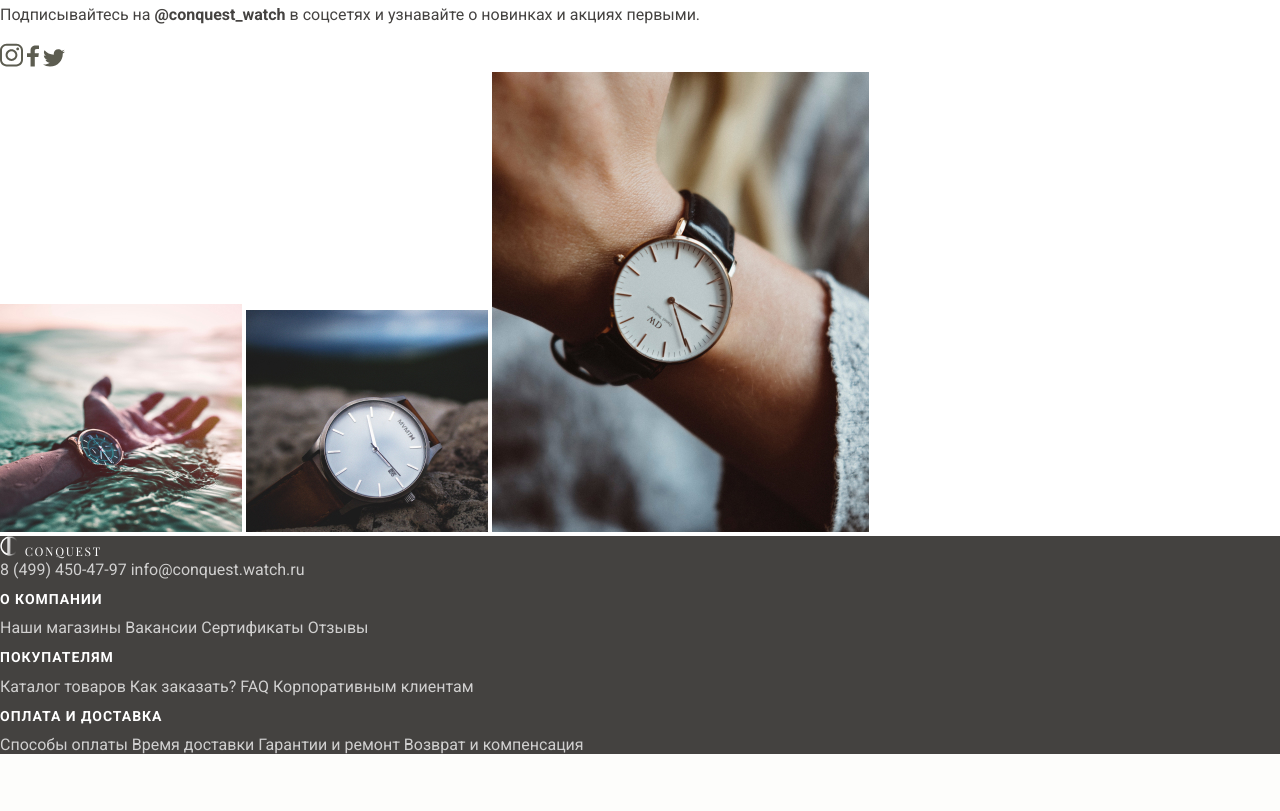
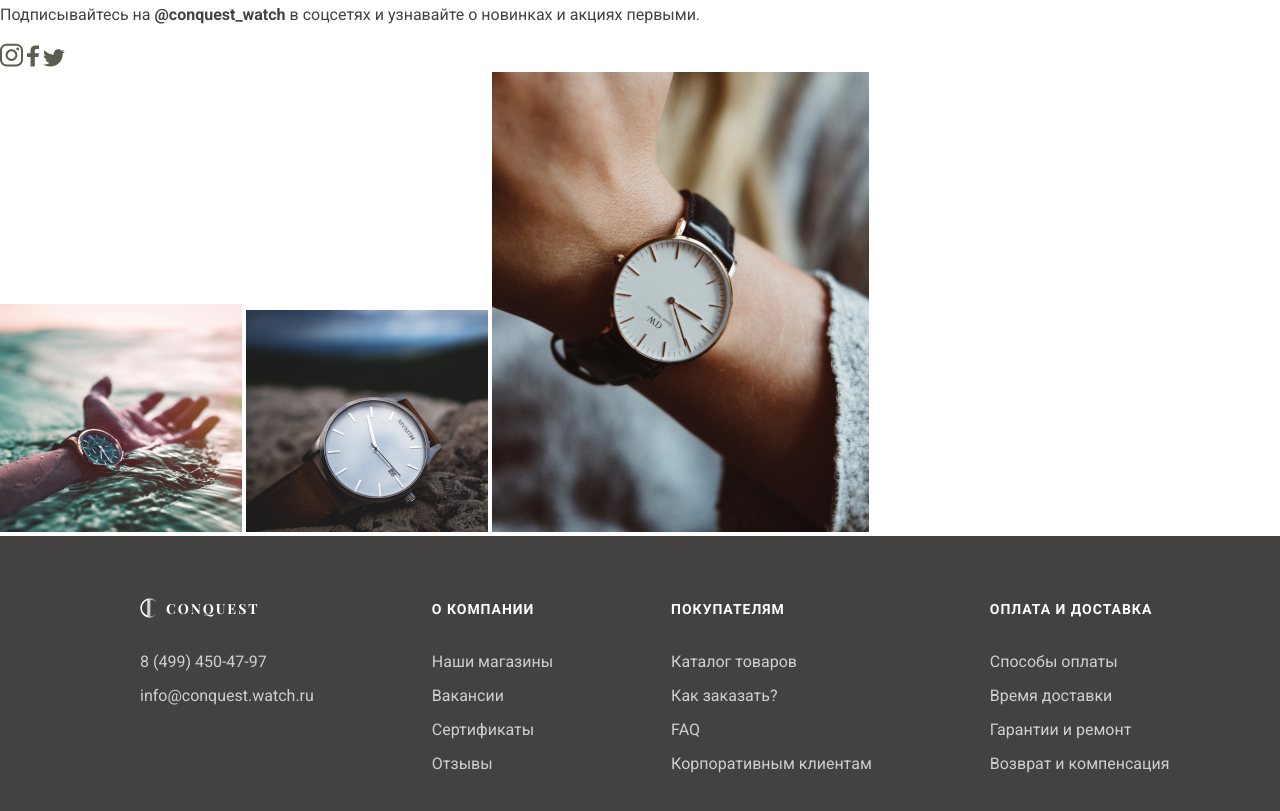
Before and after one commit to vindimm/conquest, a website: page source/index.html in a window 1280 px wide. Shown: the part 3183-3994 px from the top of the page. Before the commit the page ends 3937 px from the top, so only its background shows below. Drawn offline with nearby package versions, Linux system fonts and the light colour scheme; files that its build step writes are made by us from their sources.

Commit message:
стилизовал футер

```diff
--- a/source/index.html
+++ b/source/index.html
@@ -5,13 +5,14 @@
   <meta charset="UTF-8">
   <meta http-equiv="X-UA-Compatible" content="IE=edge">
   <meta name="viewport" content="width=device-width, initial-scale=1.0">
-  <title>Document</title>
+  <title>Conquest - Швейцарские часы</title>
   <link rel="stylesheet" href="css/style.min.css" />
   <link rel="preconnect" href="https://fonts.googleapis.com">
   <link rel="preconnect" href="https://fonts.gstatic.com" crossorigin>
   <link
     href="https://fonts.googleapis.com/css2?family=Playfair+Display:wght@400;700&family=Prata&family=Roboto:wght@300;400;500;700&display=swap"
     rel="stylesheet">
+  <link rel="icon" href="favicon.ico">
 </head>
 
 <body class="page">
@@ -143,8 +144,9 @@
     </section>
   </main>
   <footer class="footer">
+    <div class="footer__wrapper center-container center-container--narrow">
       <div class="footer__contacts contacts">
-      <a href="" class="contacts__logo-link">
+        <a href="#" class="contacts__logo-link contacts__logo-link--footer">
           <img class="contacts__logo-img" src="./images/logo-white.svg" width="20" height="20" alt="Логотип Конквест">
           Conquest
         </a>
@@ -154,35 +156,36 @@
         </address>
       </div>
 
-    <ul class="footer__menu footer-menu">
-      <li class="footer-menu__item">
+      <div class="footer__about footer-menu">
         <h2 class="footer-menu__title">О компании</h2>
         <ul class="footer-menu__list">
-          <a class="footer-menu__link" href="#">Наши магазины</a>
-          <a class="footer-menu__link" href="#">Вакансии</a>
-          <a class="footer-menu__link" href="#">Сертификаты</a>
-          <a class="footer-menu__link" href="#">Отзывы</a>
+          <li class="footer-menu__item"><a class="footer-menu__link" href="#">Наши магазины</a></li>
+          <li class="footer-menu__item"><a class="footer-menu__link" href="#">Вакансии</a></li>
+          <li class="footer-menu__item"><a class="footer-menu__link" href="#">Сертификаты</a></li>
+          <li class="footer-menu__item"><a class="footer-menu__link" href="#">Отзывы</a></li>
         </ul>
-      </li>
-      <li class="footer-menu__item">
+      </div>
+
+      <div class="footer__customers footer-menu">
         <h2 class="footer-menu__title">Покупателям</h2>
         <ul class="footer-menu__list">
-          <a class="footer-menu__link" href="#">Каталог товаров</a>
-          <a class="footer-menu__link" href="#">Как заказать?</a>
-          <a class="footer-menu__link" href="#">FAQ</a>
-          <a class="footer-menu__link" href="#">Корпоративным клиентам</a>
+          <li class="footer-menu__item"><a class="footer-menu__link" href="#">Каталог товаров</a></li>
+          <li class="footer-menu__item"><a class="footer-menu__link" href="#">Как заказать?</a></li>
+          <li class="footer-menu__item"><a class="footer-menu__link" href="#">FAQ</a></li>
+          <li class="footer-menu__item"><a class="footer-menu__link" href="#">Корпоративным клиентам</a></li>
         </ul>
-      </li>
-      <li class="footer-menu__item">
+      </div>
+
+      <div class="footer__payment footer-menu">
         <h2 class="footer-menu__title">Оплата и доставка</h2>
         <ul class="footer-menu__list">
-          <a class="footer-menu__link" href="#">Способы оплаты</a>
-          <a class="footer-menu__link" href="#">Время доставки</a>
-          <a class="footer-menu__link" href="#">Гарантии и ремонт</a>
-          <a class="footer-menu__link" href="#">Возврат и компенсация</a>
+          <li class="footer-menu__item"><a class="footer-menu__link" href="#">Способы оплаты</a></li>
+          <li class="footer-menu__item"><a class="footer-menu__link" href="#">Время доставки</a></li>
+          <li class="footer-menu__item"><a class="footer-menu__link" href="#">Гарантии и ремонт</a></li>
+          <li class="footer-menu__item"><a class="footer-menu__link" href="#">Возврат и компенсация</a></li>
         </ul>
-      </li>
-    </ul>
+      </div>
+    </div>
   </footer>
 </body>
 
--- a/source/sass/blocks/center-container.scss
+++ b/source/sass/blocks/center-container.scss
@@ -1,4 +1,8 @@
 .center-container {
   max-width: 1170px;
   margin: 0 auto;
+
+  &--narrow {
+    max-width: 1000px;
+  }
 }
--- a/source/sass/blocks/contacts.scss
+++ b/source/sass/blocks/contacts.scss
@@ -1,4 +1,5 @@
 .contacts {
+  position: relative;
   background-color: $color-accent;
   color: #ffffff;
 }
@@ -12,10 +13,29 @@
   font-weight: 400;
   text-decoration: none;
   color: inherit;
+
+  &--footer {
+    display: block;
+    margin-bottom: 35px;
+    padding-left: 26px;
+
+    font-weight: 700;
+    font-size: 14px;
+    line-height: 16px;
+  }
+}
+
+.contacts__logo-img {
+  position: absolute;
+  top: -3px;
+  left: 0;
 }
 
 .contacts__phone,
 .contacts__mail {
+  display: inline-block;
+  margin-bottom: 15px;
+
   text-decoration: none;
   color: rgba(255, 255, 255, 0.75);
   font-style: normal;
--- a/source/sass/blocks/footer-menu.scss
+++ b/source/sass/blocks/footer-menu.scss
@@ -3,6 +3,9 @@
 }
 
 .footer-menu__title {
+  margin-top: 0;
+  margin-bottom: 35px;
+
   text-transform: uppercase;
   font-family: 'Roboto', sans-serif;
   font-weight: 700;
@@ -13,11 +16,16 @@
 
 .footer-menu__list {
   @include reset-list;
+
 }
 
 .footer-menu__link {
+  display: inline-block;
+  margin-bottom: 15px;
+
   text-decoration: none;
   color: rgba(255, 255, 255, 0.75);
+  white-space: nowrap;
 
   &:hover {
     opacity: 0.4;
--- a/source/sass/blocks/footer.scss
+++ b/source/sass/blocks/footer.scss
@@ -1,4 +1,10 @@
 .footer {
+  padding: 65px 0 50px 0;
   background-color:  $color-accent;
   color: #ffffff;
 }
+
+.footer__wrapper {
+  display: flex;
+  gap: 118px;
+}
```
Also changed, not shown: source/favicon.ico (added). Lines whose indentation alone changed are shown as unchanged.
